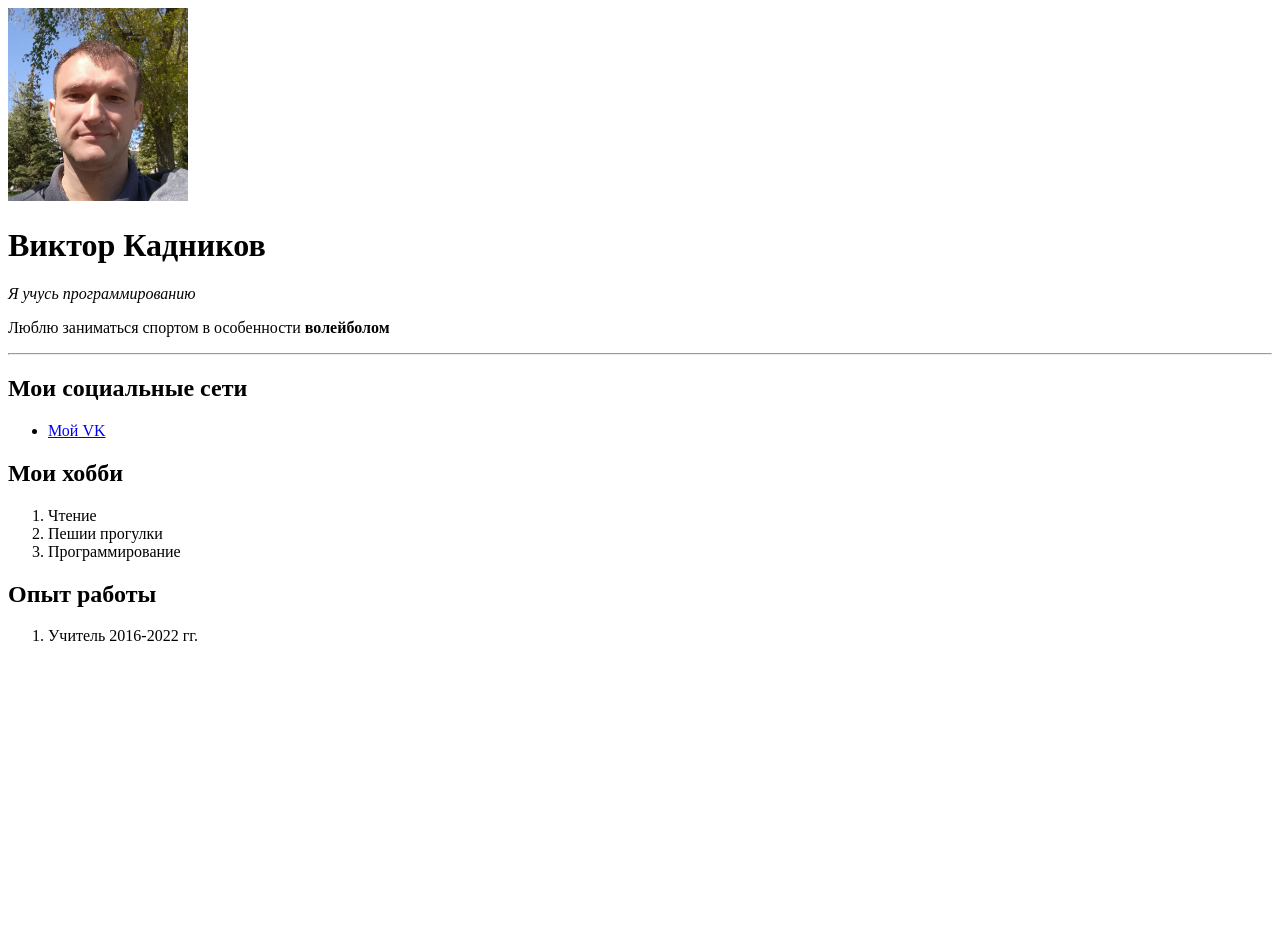
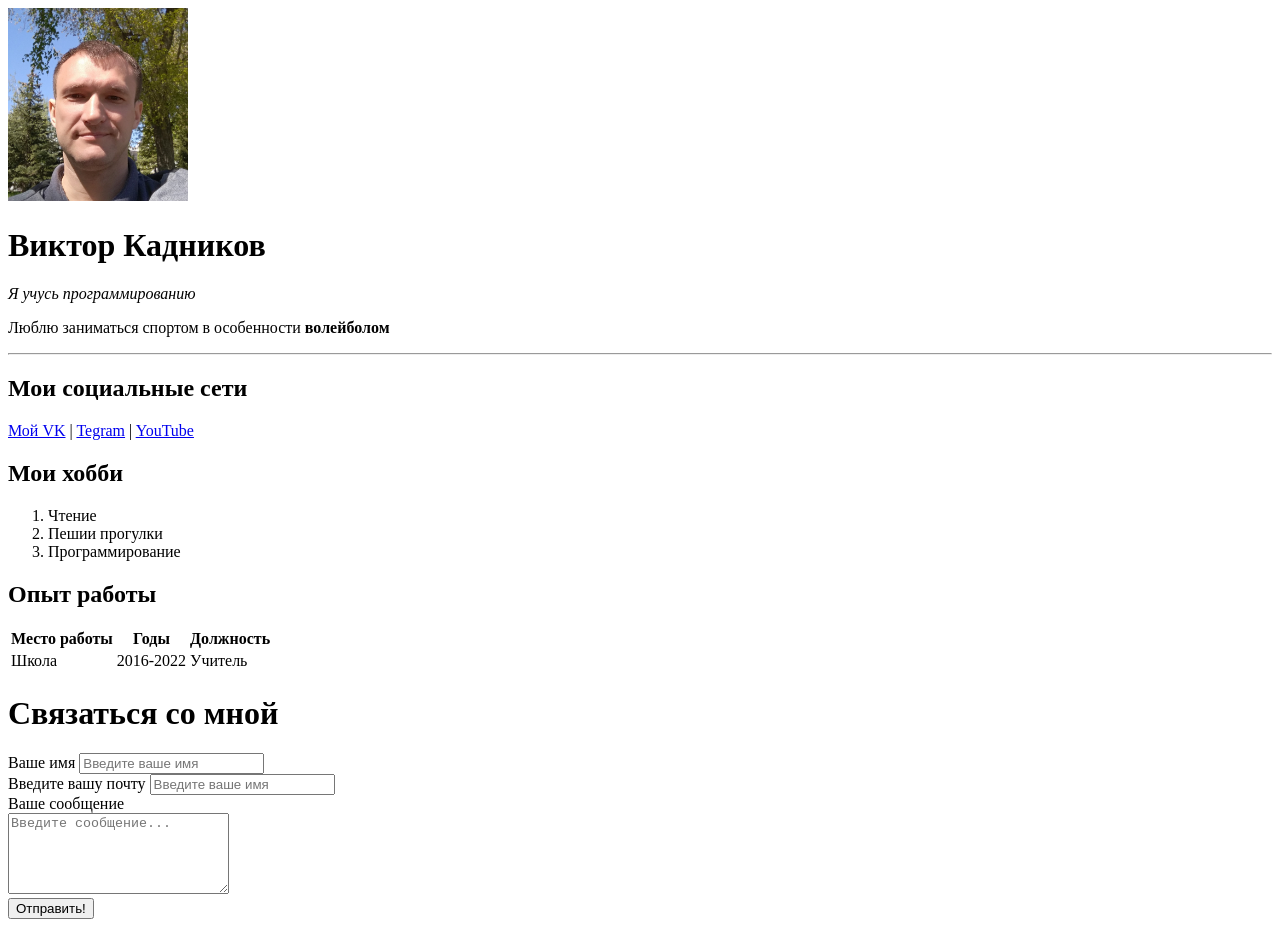
Before and after one commit to KadVic88/rezume, a plain HTML site: page index.html in a window 1280 px wide. Before the commit the page ends 800 px from the top, so only its background shows below. Drawn offline with Linux system fonts and the light colour scheme.

Commit message:
Add files via upload

```diff
--- a/index.html
+++ b/index.html
@@ -1,7 +1,13 @@
 <!DOCTYPE html>
+<html lang="en">
 <head>
     <meta charset="UTF-8">
-    <title>Kadnikov Victor CV</title>
+    <meta http-equiv="X-UA-Compatible" content="IE=edge">
+    <meta name="viewport" content="width=device-width, initial-scale=1.0">
+    <meta name="keywords" content="Victor, cv, resume">
+    <meta name="description" content="Это сайт - резюме Виктора Кадникова">
+
+    <title>resume Кадников</title>
 </head>
 <body>
     <img src="Victor2.jpg" width="180" alt="Сдесь должна быть моя фотография"/>
@@ -16,9 +22,16 @@
 
     <h2>Мои социальные сети</h2>
 
-    <ul>
-        <li><a href="https://vk.com/id12587869" target="_blank">Мой VK</a></li>
-    </ul>
+    <nav>
+
+        <a href="https://vk.com/id12587869" target="_blank">Мой VK</a>
+            |
+        <a href="https://t.me/KadVic" target="_blank">Tegram</a>
+            |
+        <a href="https://www.youtube.com/channel/UCtfAY4GM1ysopfRrH4BWy7A" target="_blank">YouTube</a>
+
+
+    </nav>
 
     <h2>Мои хобби</h2>
 
@@ -30,9 +43,43 @@
 
     <h2>Опыт работы</h2>
 
-    <ol>
-        <li>Учитель 2016-2022 гг.</li>
+    <table>
+        <thead>
+            <tr>
+                <th>Место работы</th>
+                <th>Годы</th>
+                <th>Должность</th>
+            </tr>
+        </thead>
+        <tbody>
+            <tr>
+                <td>Школа </td>
+                <td>2016-2022</td>
+                <td>Учитель </td>
+            </tr>
+        </tbody>
+    </table>
 
-    </ol>
+
+        <h1>Связаться со мной</h1>
+
+        <label for="1">Ваше имя</label>
+        <input type="text" name="1"
+        placeholder="Введите ваше имя">
+
+        <br>
+
+        <label for="2">Введите вашу почту</label>
+        <input type="email" name="2"
+        placeholder="Введите ваше имя">
+
+        <div>
+            <label for="massage">Ваше сообщение</label>
+            <br>
+            <textarea name="Сообщение" id="massage" cols="25" rows="5" placeholder="Введите сообщение..."></textarea>
+        </div>
+
+        <button tabe="submit"> Отправить!</button>
+
 </body>
 </html>
```
